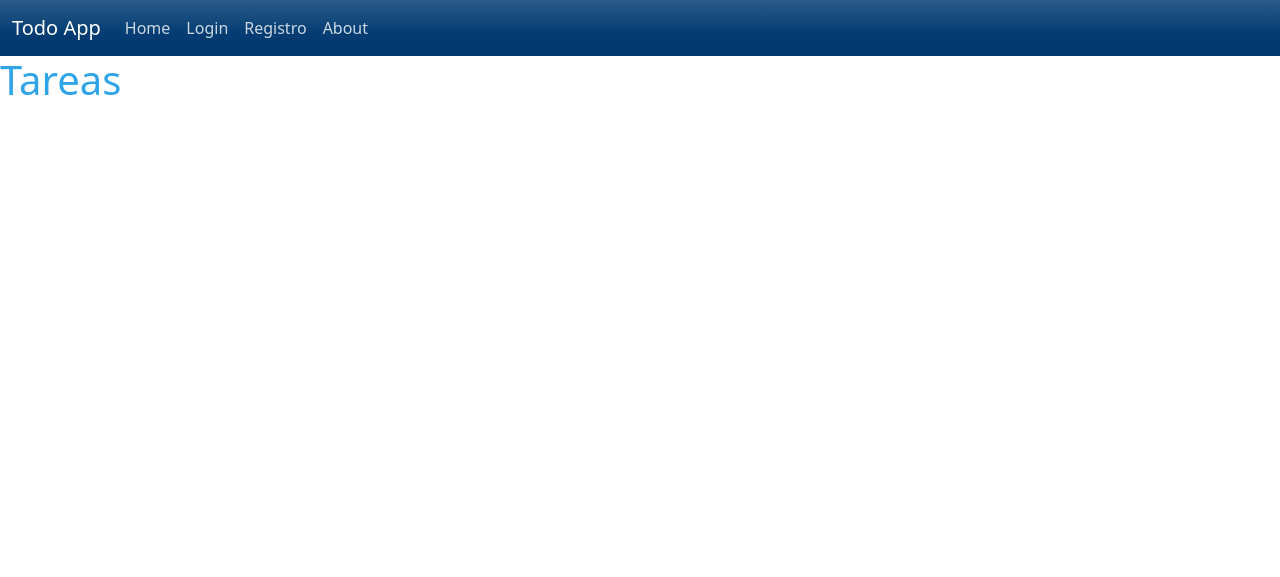
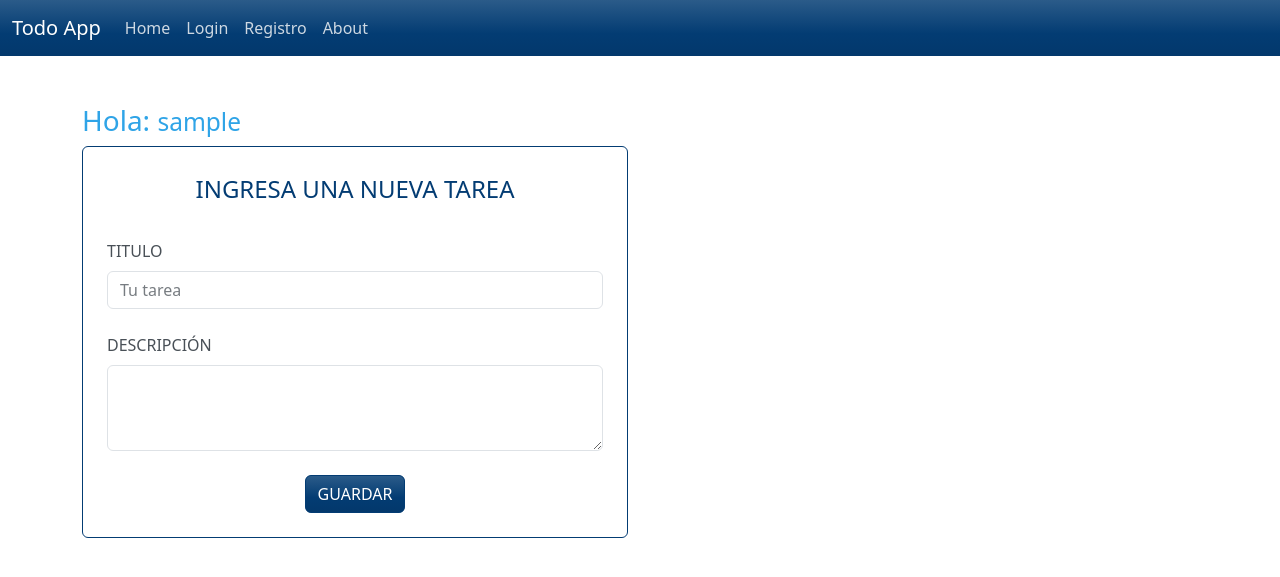
Before and after one commit to sebsolezzi88/Flask-Auth-SQLite, a Flask app: template templates/tareas.html in a window 1280 px wide. Shown: the top 577 px of the page. Run offline with Flask 3, Linux system fonts and the light colour scheme; the template is opened without the code that fills it: most values are stand-ins (such as "Sample title", 1, 10 or a date in 2020); parts of the project's set-up code (start-up, migrations or seed data) failed here and were passed over; some libraries are stand-ins or nearby versions.

Commit message:
Formulario para guardar tareas

```diff
--- a/main.py
+++ b/main.py
@@ -21,8 +21,11 @@ def tareas():
         return redirect(url_for('login'))
 
     #Buscar las tareas del usuario
+    user_id = session['user_id']
+    user_name = session['username']
+    tareas = buscar_tareas_por_user_id(user_id)
 
-    return render_template('tareas.html')
+    return render_template('tareas.html',user_name=user_name)
 
 @app.route("/registro", methods=["GET", "POST"])
 def registro():
--- a/templates/tareas.html
+++ b/templates/tareas.html
@@ -1,7 +1,57 @@
-{% extends "base.html" %}
+{% extends "base.html" %} {% block content %}
 
-{% block content %}
+<div class="container mt-5">
+  <div class="row">
+    <h3>Hola: <small>{{user_name}}</small></h3>
+  </div>
 
-<h1>Tareas</h1>
+  <div class="row">
+    <!-- Para el formulario -->
+    <div class="col-12 col-md-6">
+      <form method="post" class="border border-1 border-info p-4 rounded">
+        <legend class="text-uppercase text-center text-info">
+          Ingresa una nueva tarea
+        </legend>
+        <div class="row">
+          <div>
+            <label for="titulo" class="form-label mt-4 text-uppercase"
+              >Titulo</label
+            >
+            <input
+              type="text"
+              class="form-control"
+              id="titulo"
+              name="titulo"
+              placeholder="Tu tarea"
+              autocomplete="off"
+            />
+          </div>
+        </div>
+
+        <div>
+          <label for="exampleTextarea" class="text-uppercase form-label mt-4"
+            >Descripción</label
+          >
+          <textarea
+            class="form-control"
+            name="descripcion"
+            id="descripcion"
+            rows="3"
+          ></textarea>
+        </div>
+
+        <button
+          class="btn btn-info text-uppercase mt-4 d-block mx-auto"
+          type="submit"
+        >
+          Guardar
+        </button>
+      </form>
+    </div>
+
+    <!-- Para las tareas -->
+    <div class="col-12 col-md-6"></div>
+  </div>
+</div>
 
 {% endblock %}
```
